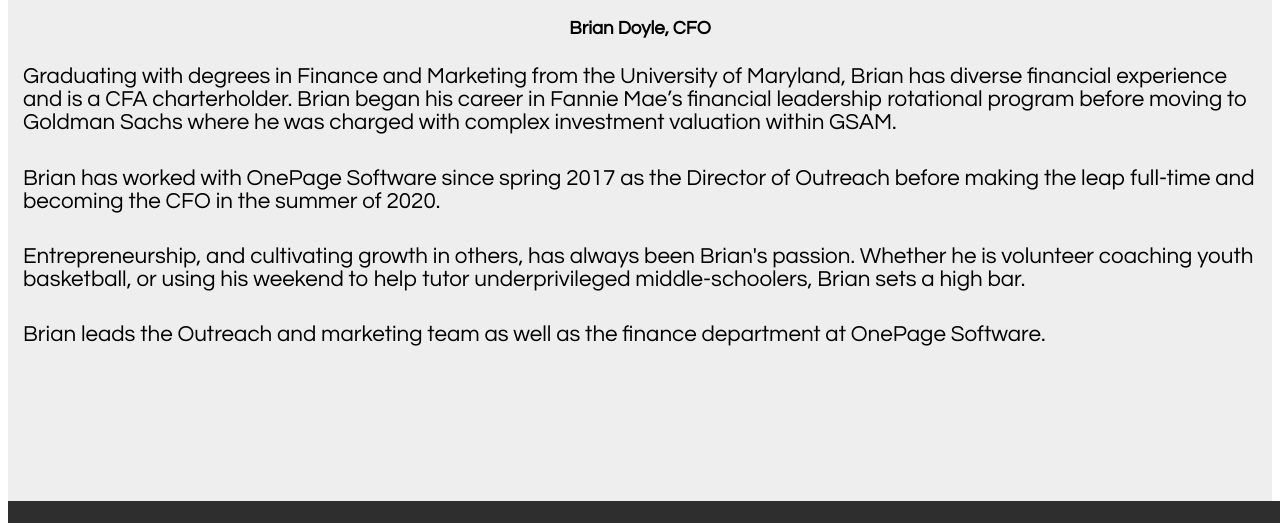
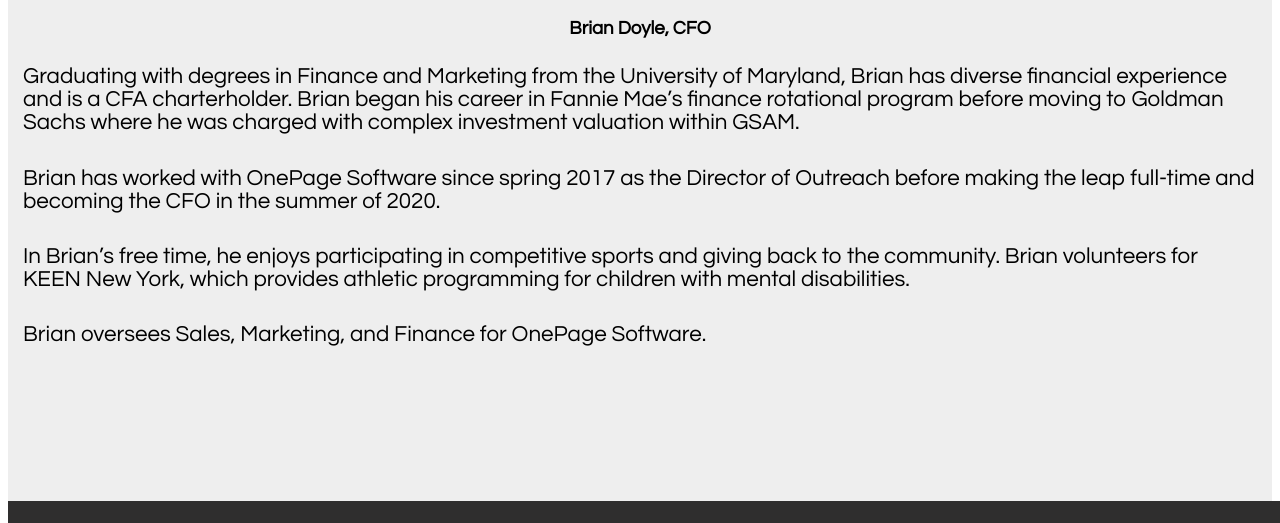
Before and after one commit to mileshd/modus-website, a Gatsby site: page /about in a window 1280 px wide. Shown: the part 2894-3417 px from the top of the page. Built offline with nearby package versions, Linux system fonts and the light colour scheme; Gatsby itself is replaced by a stand-in of ours.

Commit message:
UUpdate Brian's about section

```diff
--- a/src/pages/about.js
+++ b/src/pages/about.js
@@ -83,16 +83,16 @@
               </div>
               <div className="col-xs-12 col-sm-9">
                 <p>
-                  Graduating with degrees in Finance and Marketing from the University of Maryland, Brian has diverse financial experience and is a CFA charterholder. Brian began his career in Fannie Mae’s financial leadership rotational program before moving to Goldman Sachs where he was charged with complex investment valuation within GSAM.
+                  Graduating with degrees in Finance and Marketing from the University of Maryland, Brian has diverse financial experience and is a CFA charterholder. Brian began his career in Fannie Mae’s finance rotational program before moving to Goldman Sachs where he was charged with complex investment valuation within GSAM.
                 </p>
                 <p>
                   Brian has worked with OnePage Software since spring 2017 as the Director of Outreach before making the leap full-time and becoming the CFO in the summer of 2020.
                 </p>
                 <p>
-                  Entrepreneurship, and cultivating growth in others, has always been Brian's passion. Whether he is volunteer coaching youth basketball, or using his weekend to help tutor underprivileged middle-schoolers, Brian sets a high bar.
+                  In Brian’s free time, he enjoys participating in competitive sports and giving back to the community. Brian volunteers for KEEN New York, which provides athletic programming for children with mental disabilities.
                 </p>
                 <p>
-                  Brian leads the Outreach and marketing team as well as the finance department at OnePage Software.
+                  Brian oversees Sales, Marketing, and Finance for OnePage Software.
                 </p>
               </div>
             </div>
```
